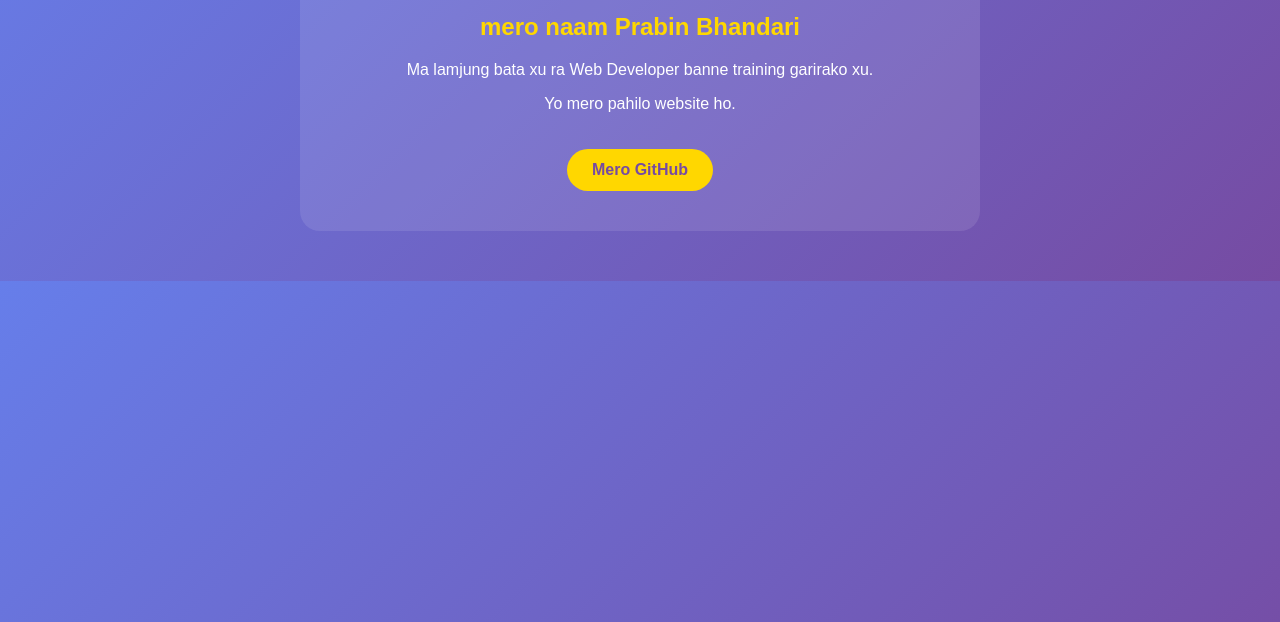
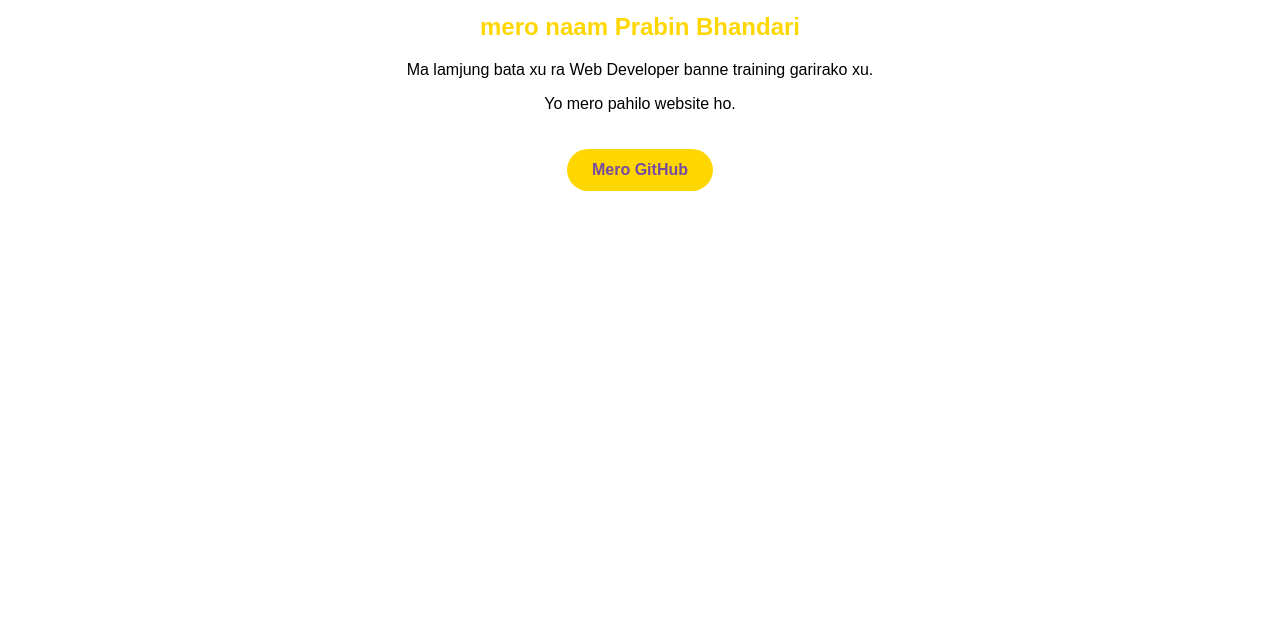
Before and after one commit to bhandariprabinsgle-max/i, a plain HTML site: page index.html in a window 1280 px wide. Shown: the part 178-800 px from the top of the page. Drawn offline with Linux system fonts and the light colour scheme.

Commit message:
Rename Index.html to index.html

```diff
--- a/index.html
+++ b/index.html
@@ -7,8 +7,8 @@
     <style>
         body {
             font-family: Arial, sans-serif;
-            background: linear-gradient(135deg, #667eea 0%, #764ba2 100%);
-            color: white;
+            background: light green(135deg, #667eea 0%, #764ba2 100%);
+            color: black;
             text-align: center;
             margin: 0;
             padding: 50px 20px;
```
